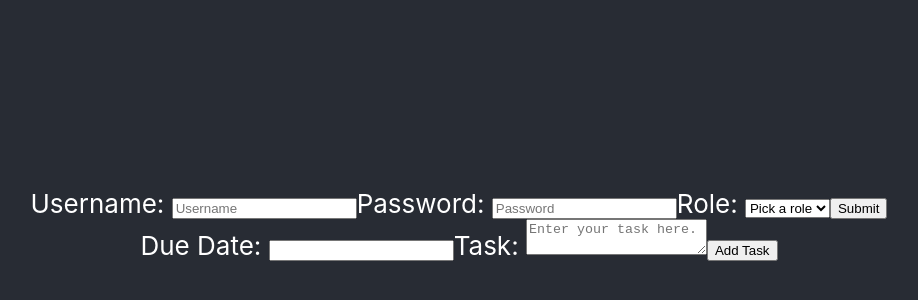
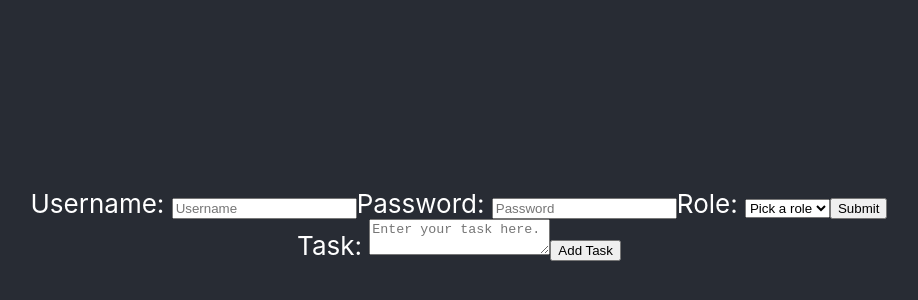
Before and after one commit to RococoCoding/School-in-the-Clouds, a React (Create React App) app in the folder front-end/: page / in a window 1280 px wide. Shown: the part 176-476 px from the top of the page, without its empty margins (181-1099 px from the left). Built offline with nearby package versions, Linux system fonts and the light colour scheme.

Commit message:
Changed task to todos for backend compatibility, deleted date field

```diff
--- a/front-end/src/components/CreateTask.js
+++ b/front-end/src/components/CreateTask.js
@@ -3,14 +3,11 @@ import TaskList from "./TaskList";
 import * as yup from "yup";
 
 const initialFormState = {
-  due: "",
-  task: "",
+  todos: "",
 }
 
 const formSchema = yup.object().shape({
-  due: yup
-    .string(),
-  task: yup
+  todos: yup
     .string()
     .min(1, "You must enter a task description.")
 })
@@ -55,21 +52,14 @@ export default function CreateTask() {
   return (
     <div className="create-task-container">
       <form onSubmit={submit}>
-        <label htmlFor="due">Due Date: </label>
-        <input
-          name="due"
-          type="text"
-          value={formState.due}
+        <label htmlFor="todos">Task: </label>
+        <textarea
+          name="todos"
+          placeholder="Enter your task here."
+          value={formState.todos}
           onChange={updateForm}
         />
-        <label htmlFor="task">Task: </label>
-        <textarea
-          name="task"
-          placeholder="Enter your task here."
-          value={formState.task}
-          onChange={updateForm}
-        />
-        {formErrors.task && <p className="error">{formErrors.task}</p>}
+        {formErrors.todos && <p className="error">{formErrors.todos}</p>}
         <button type="submit">Add Task</button>
       </form>
       {taskList.map((task, idx) => {
@@ -77,8 +67,7 @@ export default function CreateTask() {
           <TaskList
             key={idx}
             id={idx}
-            due={task.due}
-            task={task.task}
+            task={task.todos}
             deleteTask={deleteTask}
           />
         )
--- a/front-end/src/components/TaskList.js
+++ b/front-end/src/components/TaskList.js
@@ -1,19 +1,14 @@
-import React, {useHistory} from "react";
+import React from "react";
 
 
 export default function TaskList(props) {
   const {due, task, id, deleteTask} = props;
-  // let history = useHistory();
-
-  function editTask() {
-    // history.push("/edit-task");
-  }
 
   return (
     <div id={id} className="task-container">
       <p className="due">{due}</p>
       <p className="task">{task}</p>
-      <div onClick={editTask} className="edit-task">Edit</div>
+      <div className="edit-task">Edit</div>
       <div onClick={()=>{deleteTask(id)}} className="delete-task">Delete</div>
     </div>
   )
```
Also changed, not shown: front-end/src/components/Task.js (added, +16 -0 lines).
